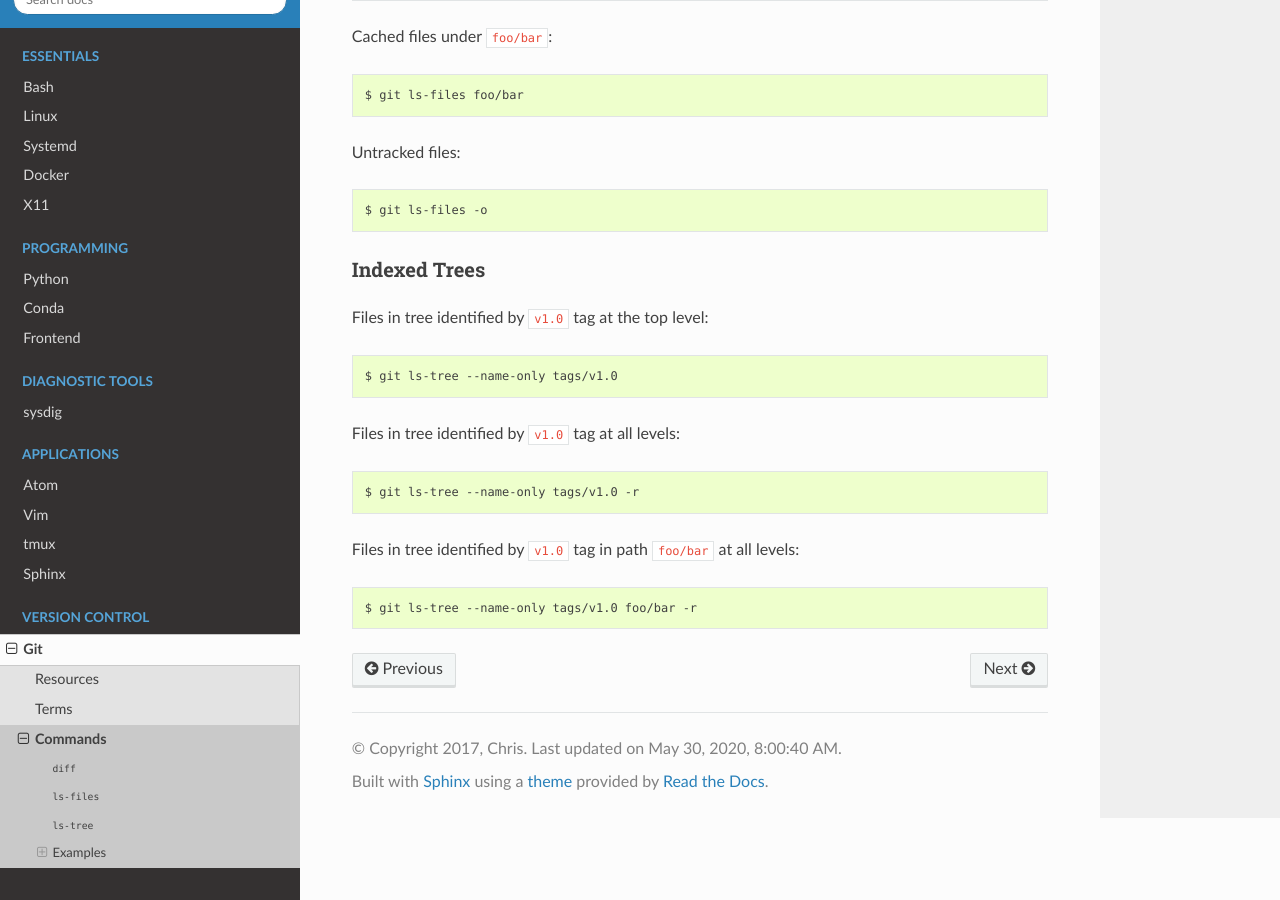
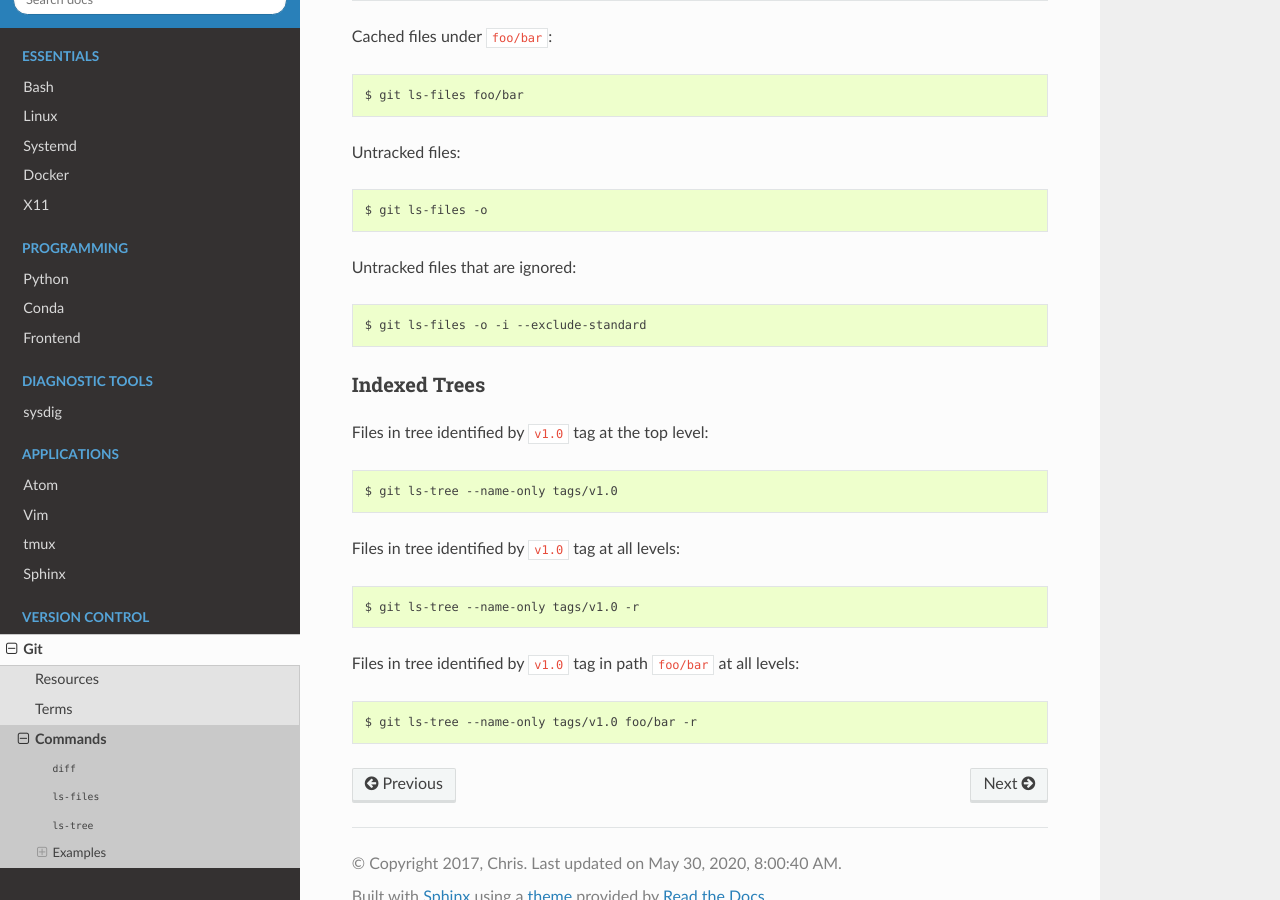
Before and after one commit to heterotopian/technotes, a Sphinx documentation site: the page built from source/git/command.rst, in a window 1280 px wide and 900 px high, scrolled down 1431 px. Built offline with Sphinx 7.4.7 and the Read the Docs theme 2.0.0, drawn with Linux system fonts in a browser that asks for light colours.

Commit message:
Add ls-files ignored example

```diff
--- a/source/git/command.rst
+++ b/source/git/command.rst
@@ -66,6 +66,10 @@ Untracked files::
 
     $ git ls-files -o
 
+Untracked files that are ignored::
+
+    $ git ls-files -o -i --exclude-standard
+
 
 Indexed Trees
 -------------
```
